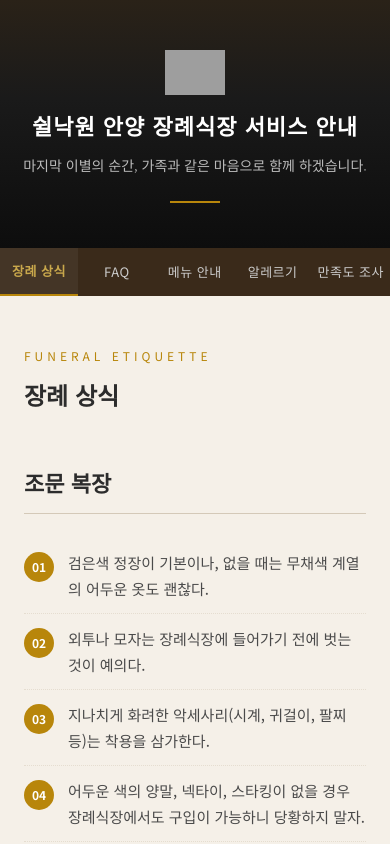
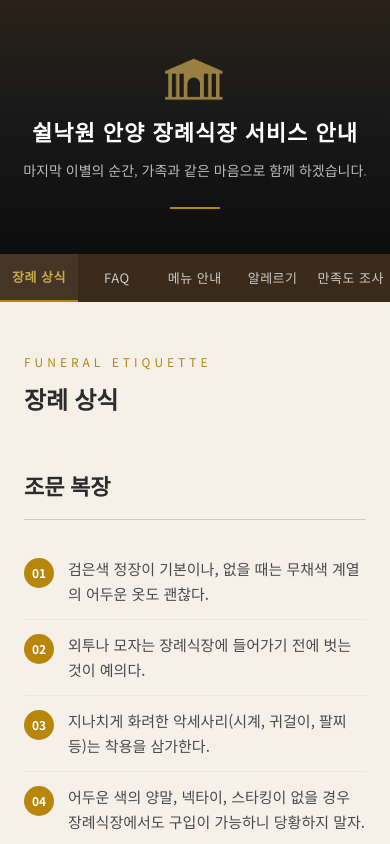
Before and after one commit to heo-jun-young/shilnakwon, a Next.js app: page / in a window 390 px wide. Shown: the top 844 px of the page. Built offline with nearby package versions, Linux system fonts and the light colour scheme; grey boxes are pictures that could not be loaded.

Commit message:
update styles

```diff
--- a/app/globals.css
+++ b/app/globals.css
@@ -1,4 +1,5 @@
 @import "tailwindcss";
+@import url('https://fonts.googleapis.com/css2?family=Noto+Serif+KR:wght@400;700&display=swap');
 
 /* ═══════════════════════════════════════
    쉴낙원 안양 장례식장 — Global Styles v2
@@ -79,8 +80,8 @@ body {
 .content-section { max-width: 800px; margin: 0 auto; padding: 50px 24px 80px; }
 .section-sep { max-width: 800px; margin: 0 auto; height: 1px; background: var(--border-light); }
 .section-eng { font-size: 12px; letter-spacing: 4px; color: var(--gold); margin-bottom: 8px; font-weight: 400; }
-.section-title { font-size: 28px; font-weight: 700; color: var(--text-dark); margin-bottom: 40px; }
-.sub-title { font-size: 22px; font-weight: 700; color: var(--text-dark); margin-top: 48px; margin-bottom: 12px; }
+.section-title { font-size: 28px; font-weight: 700; color: var(--text-dark); margin-bottom: 40px; font-family: 'Noto Serif KR', serif; }
+.sub-title { font-size: 22px; font-weight: 700; color: var(--text-dark); margin-top: 48px; margin-bottom: 12px; font-family: 'Noto Serif KR', serif; }
 .divider { height: 1px; background: var(--border-light); margin-bottom: 24px; }
 
 /* ═══════ NUMBERED LIST ═══════ */
@@ -143,7 +144,7 @@ body {
 .step-label { font-size: 15px; color: var(--text-body); }
 
 /* ═══════ METHOD (분향/헌화) — 원형 아이콘 ═══════ */
-.method-title { font-size: 18px; font-weight: 700; text-align: center; margin-top: 40px; margin-bottom: 12px; }
+.method-title { font-size: 18px; font-weight: 700; text-align: center; margin-top: 40px; margin-bottom: 12px; font-family: 'Noto Serif KR', serif; }
 .method-list { margin-bottom: 32px; }
 .method-item {
   display: flex;
@@ -167,7 +168,7 @@ body {
   width: 100% !important;
   height: 100% !important;
   object-fit: cover !important;
-  transform: scale(2.5);
+  transform: scale(1.5);
   transform-origin: center center;
 }
 .method-content { flex: 1; }
@@ -266,7 +267,8 @@ body {
 /* ═══════ ALLERGY ═══════ */
 .allergy-grid {
   display: grid;
-  grid-template-columns: repeat(3, 1fr);
+  grid-template-columns: repeat(2, 1fr);
+  align-items: start;
   gap: 12px;
   margin-bottom: 24px;
 }
@@ -280,8 +282,8 @@ body {
   padding: 16px;
 }
 .allergy-icon-wrap {
-  width: 45px;
-  height: 45px;
+  width: 60px;
+  height: 60px;
   flex-shrink: 0;
   border-radius: 50%;
   overflow: hidden;
@@ -294,7 +296,7 @@ body {
   width: 100% !important;
   height: 100% !important;
   object-fit: cover !important;
-  transform: scale(2.5);
+  transform: scale(1.5);
   transform-origin: center center;
 }
 .allergy-name { font-size: 16px; font-weight: 700; color: var(--text-dark); display: block; margin-bottom: 4px; }
@@ -421,5 +423,4 @@ body {
   .menu-note { font-size: 9px !important; max-width: none; line-height: 1.4; word-break: keep-all; }
   .menu-unit, .menu-price { white-space: normal; }
   .menu-origin { font-size: 10px; word-break: keep-all; }
-  .allergy-grid { grid-template-columns: repeat(2, 1fr); }
 }
```
Also changed, not shown: public/icons/header-logo.png (added).
